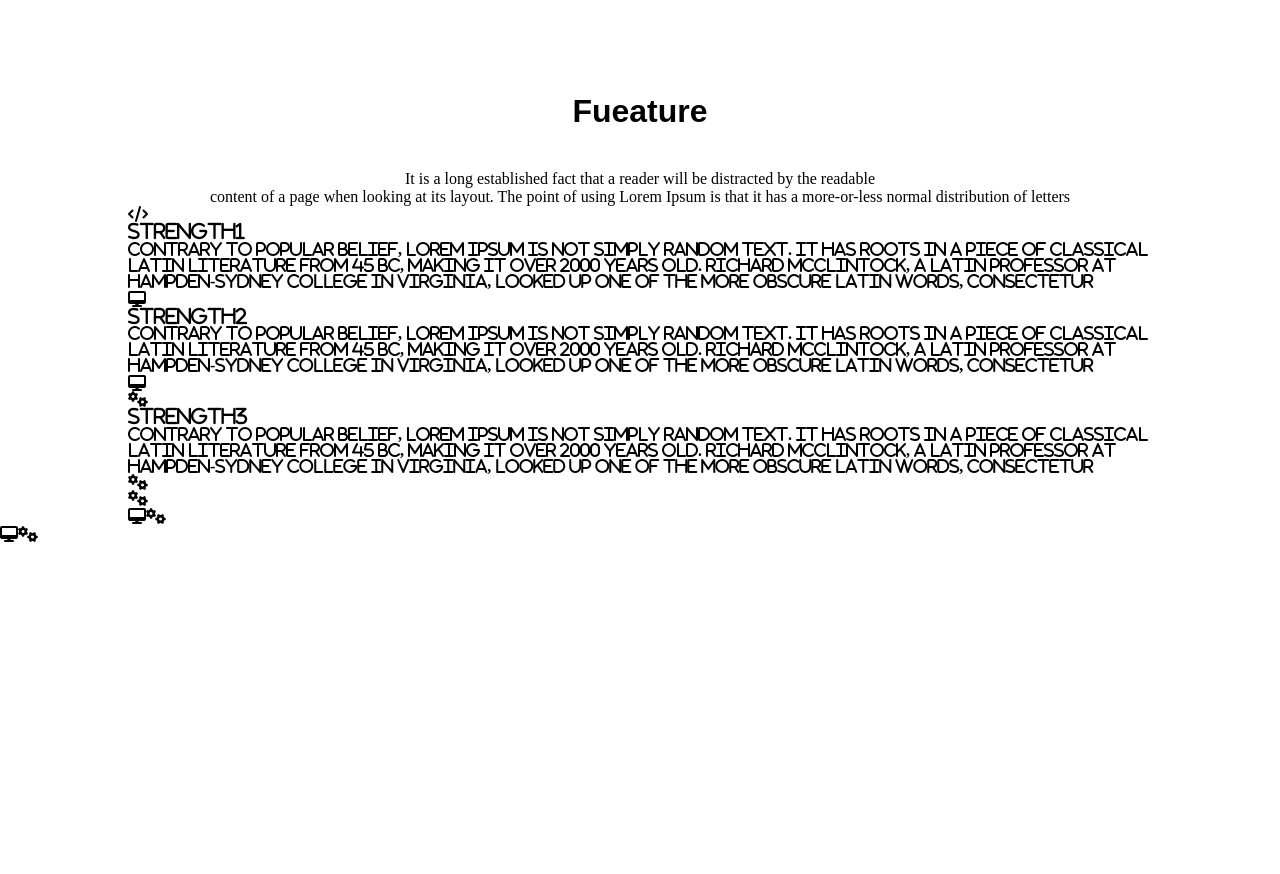
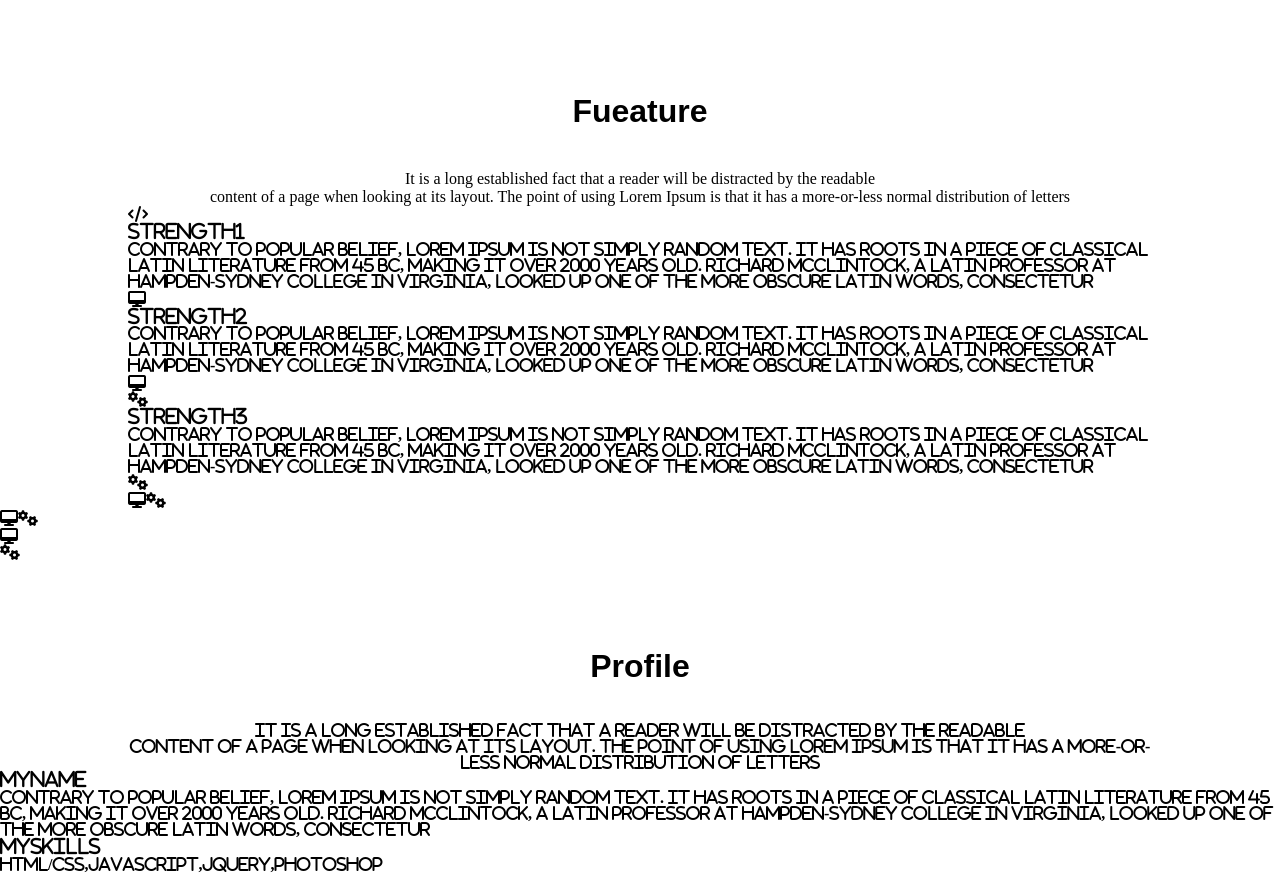
Before and after one commit to natsumi22222222/mysite, a plain HTML site: page index.html in a window 1280 px wide. Shown: the part 1300-2174 px from the top of the page. Before the commit the page ends 1844 px from the top, so only its background shows below. Drawn offline with Linux system fonts and the light colour scheme.

Commit message:
[Update]profile

```diff
--- a/index.html
+++ b/index.html
@@ -97,7 +97,6 @@
             </i>
           </div>
           <div class="strength">
-            <div class="strength">
             <i class="fa fa-desktop" aria-hidden = "true">
             <h3 class="strength-title">
               Strength2
@@ -111,7 +110,6 @@
             </p>
           </div>
           <div class="strength">
-            <div class="strength">
             <i class="fa fa-cogs" aria-hidden = "true">
             <h3 class="strength-title">
               Strength3
@@ -129,7 +127,33 @@
     </section>
 
     <section id = "profile">
-      <div class = "container"></div>
+      <div class = "container">
+        <h2 class="heading">
+          Profile
+        </h2>
+        <p class="heading-text">
+          It is a long established fact that a reader will be distracted by the readable<br>
+          content of a page when looking at its layout. <br class = "sp-none">
+          The point of using Lorem Ipsum is that it has a more-or-less normal distribution of letters
+        </p>
+      </div>
+      <div class="profile-group">
+        <div class="left-content">
+          <div class="my-face"></div>
+        </div>
+        <div class="right-content">
+          <h3 class="description-title">MyName</h3>
+          <p class="description-text">
+            Contrary to popular belief, Lorem Ipsum is not simply random text.
+            It has roots in a piece of classical Latin literature from 45 BC,
+            making it over 2000 years old. Richard McClintock,
+            a Latin professor at Hampden-Sydney College in Virginia,
+            looked up one of the more obscure Latin words, consectetur
+          </p>
+          <h3 class="description-title">MySkills</h3>
+          <p class="description-text">HTML/CSS,JavaScript,jQuery,PhotoShop</p>
+        </div>
+      </div>
     </section>
   </body>
 </html>
```
